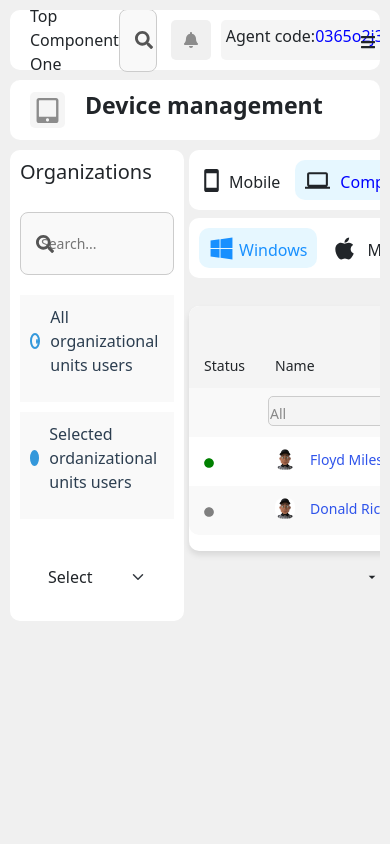
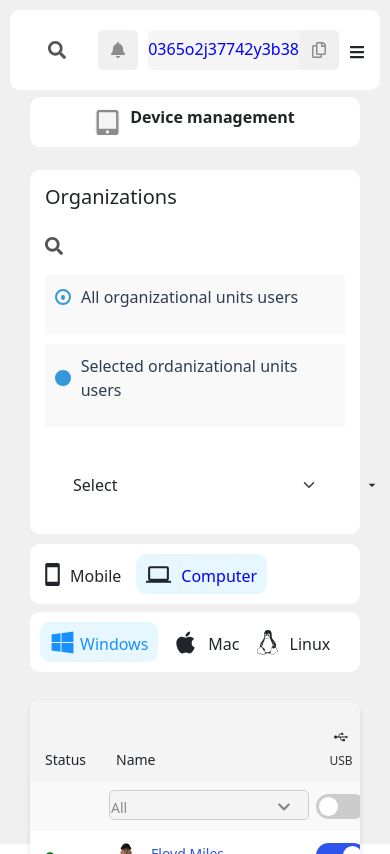
Before and after one commit to Peterzolo/Snaarp-Dashboard, a React (Vite) app: page /dashboard in a window 390 px wide. Built offline with nearby package versions, Linux system fonts and the light colour scheme.

Commit message:
Mobile responsiveness
Adjusted the code to handle the mobile responsiveness

```diff
--- a/src/Components/SearchInput/index.tsx
+++ b/src/Components/SearchInput/index.tsx
@@ -74,13 +74,12 @@ const MainWrapper = styled.div<{
   position: relative;
   transition: all 0.3s ease;
 
-  @media (max-width: 768px) {
-    width: ${({ responsiveWidth }) => responsiveWidth};
-  }
-
   @media (max-width: 480px) {
+    width: auto;
     height: auto;
-    padding: 10px;
+    padding: 0;
+    background-color: transparent;
+    border: none;
   }
 `;
 
@@ -92,7 +91,8 @@ const StyledSearchIcon = styled(FaSearch)<{ iconColor: string }>`
   cursor: pointer;
 
   @media (max-width: 480px) {
-    left: 15px;
+    left: 0;
+    position: relative;
   }
 `;
 
@@ -105,8 +105,7 @@ const StyledInput = styled.input<{ padding: string; fontSize: string }>`
   background: transparent;
 
   @media (max-width: 480px) {
-    font-size: 14px;
-    padding: 10px;
+    display: none; /* Hides the input field */
   }
 `;
 
--- a/src/Layouts/DashboardLayout/DashboardLayoutComponents/SubHeader/SubHeader.tsx
+++ b/src/Layouts/DashboardLayout/DashboardLayoutComponents/SubHeader/SubHeader.tsx
@@ -24,20 +24,34 @@ const MainWrapper = styled.div`
   height: 60px;
   background: white;
   border-radius: 10px;
-  margin-top: 10px;
+  margin-top: -13px;
   margin-bottom: 5px;
   display: flex;
   align-items: center;
   justify-content: flex-start;
   gap: 20px;
+  margin-left: -20px;
+  @media (max-width: 768px) {
+    align-items: center;
+    justify-content: center;
+    height: 50px;
+    gap: 10px;
+    margin-left: 0;
+  }
 `;
 
 const IconWrapper = styled.div`
   margin-left: 20px;
   background-color: #f5f5f5;
-  padding: 5px;
   border-radius: 5px;
+  @media (max-width: 768px) {
+    margin-left: 0;
+  }
 `;
 const Text = styled.h3`
   font-weight: 600;
+  @media (max-width: 768px) {
+    text-align: center;
+    font-size: 16px;
+  }
 `;
--- a/src/Layouts/DashboardLayout/DashboardLayoutComponents/Topbar/components/TopComponentOne.tsx
+++ b/src/Layouts/DashboardLayout/DashboardLayoutComponents/Topbar/components/TopComponentOne.tsx
@@ -2,7 +2,7 @@ import React from 'react';
 import styled from 'styled-components';
 
 export const TopComponentOne = () => {
-  return <MainWrapper>Top Component One</MainWrapper>;
+  return <MainWrapper></MainWrapper>;
 };
 
 const MainWrapper = styled.div``;
--- a/src/Layouts/DashboardLayout/DashboardLayoutComponents/Topbar/components/TopComponentThree.tsx
+++ b/src/Layouts/DashboardLayout/DashboardLayoutComponents/Topbar/components/TopComponentThree.tsx
@@ -20,7 +20,6 @@ export const TopComponentThree = () => {
         <AgentCodeWrapper>
           <Text>Agent code:</Text>
           <Code>0365o2j37742y3b38</Code>
-        </AgentCodeWrapper>
           <IconWrapper>
             <FaRegCopy
               style={{
@@ -30,13 +29,14 @@ export const TopComponentThree = () => {
               }}
             />
           </IconWrapper>
+        </AgentCodeWrapper>
       </ContentWrapper>
     </MainWrapper>
   );
 };
 
 const MainWrapper = styled.div`
-  width: 400px;
+  /* width: 400px; */
   padding: 10px;
 `;
 
@@ -54,15 +54,19 @@ const AgentCodeWrapper = styled.div`
   height: 40px;
   border-radius: 5px;
   padding: 10 10 0 10;
-  width: 250px;
 `;
 const Text = styled.p`
-  margin-top: 8px;
+  margin-top: 14px;
   font-weight: 500;
+  font-size: 14px;
+  padding-left: 10px;
+  @media (max-width: 768px) {
+    display: none;
+  }
 `;
 const Code = styled.p`
   color: blue;
-  margin-top: 8px;
+  margin-top: 14px;
 `;
 
 const IconWrapper = styled.div`
--- a/src/Layouts/DashboardLayout/DashboardLayoutComponents/Topbar/index.tsx
+++ b/src/Layouts/DashboardLayout/DashboardLayoutComponents/Topbar/index.tsx
@@ -36,6 +36,10 @@ const TopBarWrapper = styled.div`
   align-items: center;
   border-radius: 10px;
   height: 60px;
+  @media (max-width: 768px) {
+    padding: 10px 15px;
+    height: auto;
+  }
 `;
 
 const TopContentWrapper = styled.div`
--- a/src/Layouts/index.tsx
+++ b/src/Layouts/index.tsx
@@ -22,7 +22,7 @@ export const DashboardLayout: React.FC<DashboardLayoutProps> = ({
       <SidebarLayout isMobileMenuOpen={isMobileMenuOpen} />
       <ContentWrapper>
         <TopBarLayout toggleSidebar={toggleSidebar} />
-        <SubHeader />
+        {/* <SubHeader /> */}
         <MainContentWrapper>{children}</MainContentWrapper>
       </ContentWrapper>
     </MainWrapper>
@@ -32,7 +32,7 @@ export const DashboardLayout: React.FC<DashboardLayoutProps> = ({
 const MainWrapper = styled.div`
   display: flex;
   height: 100vh;
-  width: 100%;
+  /* width: 100%; */
   gap: 10px;
 `;
 
--- a/src/Screens/dashboard/LeftContent/index.tsx
+++ b/src/Screens/dashboard/LeftContent/index.tsx
@@ -20,4 +20,9 @@ const MainWrapper = styled.div`
   border-radius: 10px;
   margin-left: -20px;
   margin-right: 5px;
+  @media (max-width: 768px) {
+    margin-left: 0; // Remove left margin on mobile
+    margin-right: 0; // Remove right margin on mobile
+    padding: 15px; // Increase padding for better spacing on mobile
+  }
 `;
--- a/src/Screens/dashboard/index.tsx
+++ b/src/Screens/dashboard/index.tsx
@@ -2,17 +2,21 @@ import { DashboardLayout } from '../../Layouts';
 import styled from 'styled-components';
 import { LeftContent } from './LeftContent';
 import { RightContent } from './RightContent';
+import { SubHeader } from '../../Layouts/DashboardLayout/DashboardLayoutComponents/SubHeader/SubHeader';
 
 export const Dashboard = () => {
   return (
     <DashboardLayout>
       <MainWrapper>
+        <SubHeader />
+        <MainContentWrapper>
           <LeftContentWrapper>
             <LeftContent />
           </LeftContentWrapper>
           <RightContentWrapper>
             <RightContent />
           </RightContentWrapper>
+        </MainContentWrapper>
       </MainWrapper>
     </DashboardLayout>
   );
@@ -20,16 +24,33 @@ export const Dashboard = () => {
 
 const MainWrapper = styled.div`
   display: flex;
+  flex-direction: column;
+  gap: 18px;
+  padding-left: -20px;
+`;
+
+const MainContentWrapper = styled.div`
+  display: flex;
   justify-content: space-between;
   margin-top: -15px;
-
-  width: 100%;
+  @media (max-width: 768px) {
+    flex-direction: column;
+    height: auto;
+    margin-top: 0;
+  }
 `;
 
 const LeftContentWrapper = styled.div`
-  flex: 0.2; /* 20% of the width */
+  flex: 0.2;
+  @media (max-width: 768px) {
+    flex: 1;
+    margin-bottom: 10px;
+  }
 `;
 
 const RightContentWrapper = styled.div`
-  flex: 0.8; /* 80% of the width */
+  flex: 0.8;
+  @media (max-width: 768px) {
+    flex: 1;
+  }
 `;
```
Lines whose indentation alone changed are shown as unchanged.
